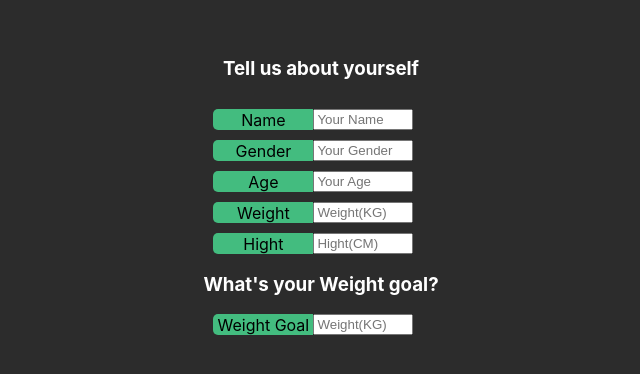
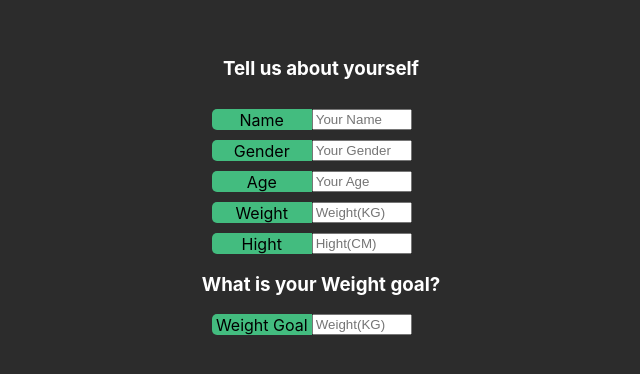
Before and after one commit to apanjapi/HealthPal, a Next.js app in the folder healthpal/: page / in a window 1280 px wide. Shown: the part 208-582 px from the top of the page, without its empty margins (319-959 px from the left). Built offline with nearby package versions, Linux system fonts and the light colour scheme.

Commit message:
use jsx over js to follows eslint rules

```diff
--- a/healthpal/comp/Label/index.js
+++ /dev/null
@@ -1,39 +0,0 @@
-import styled from 'styled-components';
-import React from 'react';
-
-
-const CtrlCont = styled.div`
-display:flex;
-flex-direction:row;
-flex-grow:1;
-width:200px;
-max-height:30px;
-justify-content:center;
-margin:10px;
-`
-const Key = styled.div`
-background-color:#43BC7F;
-display:flex;
-width:100px;
-color:#000000;
-border-radius:5px 0px 0px 5px;
-align-items:center;
-justify-content:center;
-
-`
-const Input = styled.input`
-type:text;
-width:100px;
-
-`
-const Label = ({
-  placeholder="Your full name",
-  value="Name",
-})=>{
-  return<CtrlCont>
- <Key>{value}</Key>
- <Input placeholder={placeholder}></Input>
-  </CtrlCont>
-}
-
-export default Label;
--- /dev/null
+++ b/healthpal/comp/Label/index.jsx
@@ -0,0 +1,35 @@
+import styled from "styled-components";
+import React from "react";
+
+const CtrlCont = styled.div`
+  display: flex;
+  flex-direction: row;
+  flex-grow: 1;
+  width: 200px;
+  max-height: 30px;
+  justify-content: center;
+  margin: 10px;
+`;
+const Key = styled.div`
+  background-color: #43bc7f;
+  display: flex;
+  width: 100px;
+  color: #000000;
+  border-radius: 5px 0px 0px 5px;
+  align-items: center;
+  justify-content: center;
+`;
+const Input = styled.input`
+  type: text;
+  width: 100px;
+`;
+const Label = ({ placeholder = "Your full name", value = "Name" }) => {
+  return (
+    <CtrlCont>
+      <Key>{value}</Key>
+      <Input placeholder={placeholder}></Input>
+    </CtrlCont>
+  );
+};
+
+export default Label;
--- a/healthpal/pages/_app.js
+++ /dev/null
@@ -1,7 +0,0 @@
-import '../styles/globals.css'
-
-function MyApp({ Component, pageProps }) {
-  return <Component {...pageProps} />
-}
-
-export default MyApp
--- /dev/null
+++ b/healthpal/pages/_app.jsx
@@ -0,0 +1,6 @@
+import "../styles/globals.css";
+
+function MyApp({ Component, pageProps }) {
+  return <Component {...pageProps} />;
+}
+export default MyApp;
--- a/healthpal/pages/index.js
+++ /dev/null
@@ -1,25 +0,0 @@
-import Head from 'next/head'
-import Image from 'next/image'
-import styles from '../styles/Home.module.css'
-import styled from 'styled-components'
-import Label from '../comp/Label'
-import React from 'react';
-
-
-export default function Home() {
-
-  return (
-    <div className={styles.container}>
-      <h3>Tell us about yourself</h3>
-      <div className={styles.inputbox}>
-      <Label value="Name" placeholder="Your Name"/>
-      <Label value="Gender" placeholder="Your Gender"/>
-      <Label value="Age" placeholder="Your Age"/>
-      <Label value="Weight" placeholder="Weight(KG)"/>
-      <Label value="Hight" placeholder="Hight(CM)"/>
-      <h3>What's your Weight goal?</h3>
-      <Label value="Weight Goal" placeholder="Weight(KG)"/>
-      </div>
-      </div>
-  )
-}
--- /dev/null
+++ b/healthpal/pages/index.jsx
@@ -0,0 +1,19 @@
+import styles from "../styles/Home.module.css";
+import Label from "../comp/Label";
+
+export default function Home() {
+  return (
+    <div className={styles.container}>
+      <h3>Tell us about yourself</h3>
+      <div className={styles.inputbox}>
+        <Label value="Name" placeholder="Your Name" />
+        <Label value="Gender" placeholder="Your Gender" />
+        <Label value="Age" placeholder="Your Age" />
+        <Label value="Weight" placeholder="Weight(KG)" />
+        <Label value="Hight" placeholder="Hight(CM)" />
+        <h3>What is your Weight goal?</h3>
+        <Label value="Weight Goal" placeholder="Weight(KG)" />
+      </div>
+    </div>
+  );
+}
```
Also changed, not shown: healthpal/pages/_document.jsx (renamed from healthpal/pages/_document.js).
